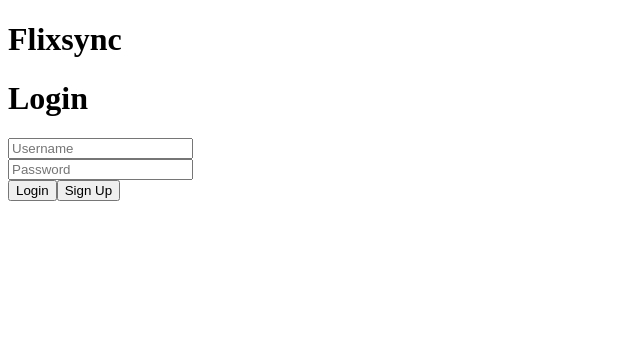
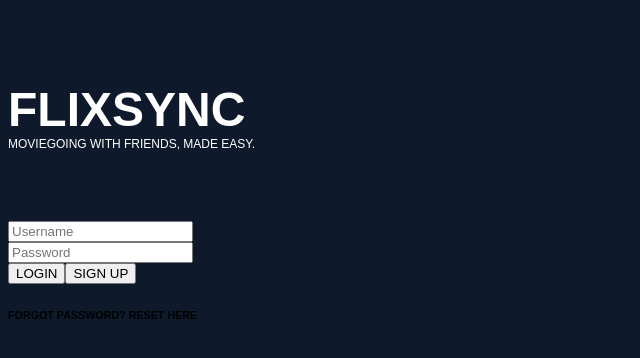
Before and after one commit to alazaraklilu/Flixsync, a React app: page / in a window 1280 px wide. Shown: the top 358 px of the page, without its empty margins (0-640 px from the left). Built offline with nearby package versions, Linux system fonts and the light colour scheme.

Commit message:
Major Progress

```diff
--- a/server.js
+++ b/server.js
@@ -21,7 +21,7 @@ app.get('*', (req, res) => {
     res.sendFile(path.join(__dirname, 'dist', 'index.html'));
 });
 
-const PORT = process.env.PORT || 3000;
+const PORT = process.env.PORT || 8000;
 app.listen(PORT, () => {
     console.log(`Server is running on http://localhost:${PORT}`);
 });
--- a/src/App.jsx
+++ b/src/App.jsx
@@ -1,12 +1,11 @@
 import React from 'react';
-import Login from './Components/Login/Login';
+import Login from './Components/A.Login';
 
 const App = () => {
 
     return (
 
         <div>
-            <h1>Flixsync</h1>
             <Login />
         </div >
     );
--- /dev/null
+++ b/src/Components/A.Login.jsx
@@ -0,0 +1,33 @@
+import React from 'react';
+
+const Login = () => {
+
+    return (
+
+        <div>
+            <h1 className="heading">Flixsync</h1>
+            <h5 className="subheading">Moviegoing with friends, made easy.</h5>
+            <div className='wrapper'>
+                <form action="">
+                    <div className="input-box">
+                        <input type="text" placeholder="Username" required />
+                    </div>
+                    <div className="input-box">
+                        <input type="text" placeholder="Password" required />
+                    </div>
+                    <button type="submit" className="button">Login</button>
+                    <button type="submit" className="button">Sign Up</button>
+
+                    <div className="reset-text">
+
+                        <h6>Forgot password? Reset here</h6>
+
+                    </div>
+                </form >
+            </div >
+        </div>
+    );
+
+};
+
+export default Login;
--- /dev/null
+++ b/src/Components/B.Homepage.jsx
@@ -0,0 +1 @@
+import React from 'react';
--- a/src/Components/Login/Login.jsx
+++ /dev/null
@@ -1,24 +0,0 @@
-import React from 'react';
-
-const Login = () => {
-
-    return (
-
-        <div className='wrapper'>
-            <form action="">
-                <h1>Login</h1>
-                <div className="input-box">
-                    <input type="text" placeholder="Username" required />
-                </div>
-                <div className="input-box">
-                    <input type="text" placeholder="Password" required />
-                </div>
-                <button type="submit">Login</button>
-                <button type="submit">Sign Up</button>
-            </form >
-        </div >
-    );
-
-};
-
-export default Login;
--- a/src/index.html
+++ b/src/index.html
@@ -9,11 +9,9 @@
 
 <body>
     <div id="app">
-        <!-- Your React app will render here -->
     </div>
 
     <!-- Include your bundle.js -->
-    <script src="bundle.js"></script>
 </body>
 
 </html>
--- a/src/styles.css
+++ b/src/styles.css
@@ -0,0 +1,38 @@
+body {
+    background-color: #0e1a2b;
+    font-family: 'Arial', sans-serif;
+}
+
+.heading {
+
+    color: #ffffff;
+    font-size: 3em;
+    text-align: left;
+    margin-bottom: 0;
+    padding-top: 50px;
+    text-transform: uppercase;
+
+}
+
+.subheading {
+
+    color: #ffffff;
+    font-size: .75em;
+    font-weight: lighter;
+    text-align: left;
+    margin-top: 0;
+    padding-bottom: 50px;
+    text-transform: uppercase;
+
+}
+
+
+.heading,
+.subheading,
+.button,
+.reset-text {
+
+    font-family: Arial, Helvetica, sans-serif, Haettenschweiler, 'Arial Narrow Bold', sans-serif;
+    text-transform: uppercase;
+
+}
--- a/webpack.config.js
+++ b/webpack.config.js
@@ -3,6 +3,7 @@ const HtmlWebpackPlugin = require('html-webpack-plugin');
 const webpack = require('webpack');
 
 module.exports = {
+    mode: 'development',
     entry: ['./src/index.js', 'webpack-hot-middleware/client'],
     output: {
         filename: 'bundle.js',
@@ -36,7 +37,6 @@ module.exports = {
         modules: [
             'node_modules',
             path.resolve(__dirname, 'src')
-
         ],
     },
     plugins: [
@@ -49,6 +49,6 @@ module.exports = {
     devServer: {
         hot: true,
         historyApiFallback: true,
-        port: 3000
+        port: 8000
     }
 };
```
Also changed, not shown: src/Components/C.Showing.jsx (added), 5 other files (tests, documents, lock files or other folders).
